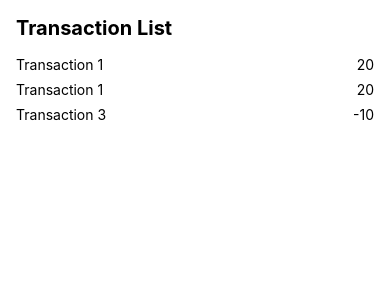
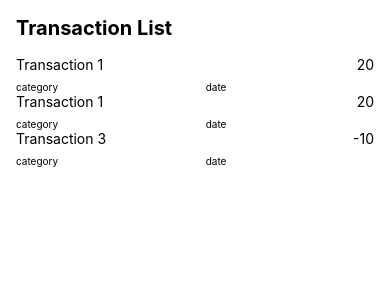
Before and after one commit to Jaseyacey/transactionCategoriser, a React Native app in the folder transactionCategoriser/: screen / in a window 390 px wide. Shown: the top 300 px of the page. Built offline with nearby package versions, Linux system fonts and the light colour scheme.

Commit message:
added date and category

```diff
--- a/transactionCategoriser/App.tsx
+++ b/transactionCategoriser/App.tsx
@@ -15,10 +15,18 @@ const App = () => {
         data={transactionsData}
         keyExtractor={(item) => item.id}
         renderItem={({ item }) => (
-          <View style={styles.transactionItem}>
-            <Text>{item.title}</Text>
-            <Text>{item.amount}</Text>
-          </View>
+          <>
+            <View style={styles.transactionItem}>
+              <Text>{item.title}</Text>
+
+              <Text>{item.amount}</Text>
+            </View>
+            <View style={styles.dateAndCategory}>
+              <Text style={styles.smallText}>category</Text>
+              <Text style={styles.smallText}>date</Text>
+              <Text />
+            </View>
+          </>
         )}
       />
     </View>
@@ -40,6 +48,13 @@ const styles = StyleSheet.create({
     justifyContent: 'space-between',
     marginBottom: 8,
   },
+  smallText: {
+    fontSize: 10,
+  },
+  dateAndCategory: {
+    flexDirection: 'row',
+    justifyContent: 'space-between'
+  }
 });
 
 export default App;
```
